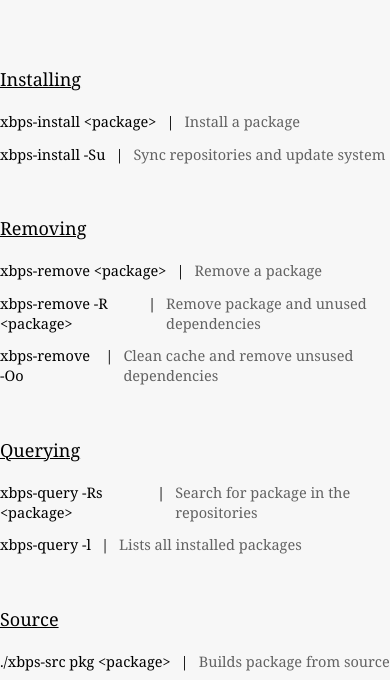
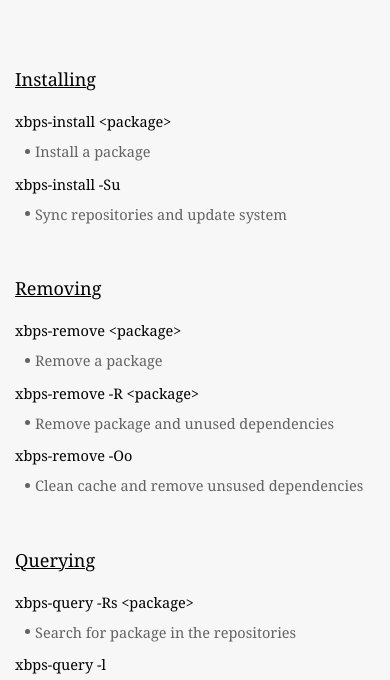
Before and after one commit to JamieBurridge/xbps-cheatsheet, a website: page index.html in a window 390 px wide. Shown: the part 120-800 px from the top of the page. Drawn offline with Linux system fonts and the light colour scheme.

Commit message:
Added mobile version

```diff
--- a/css/styles.css
+++ b/css/styles.css
@@ -48,6 +48,8 @@ header > h1 {
 
 .commands-list {
   padding-bottom: 4rem;
+  padding-left: 1.5rem;
+  padding-right: 1.5rem;
 }
 
 .commands-list > h3 {
@@ -67,3 +69,26 @@ header > h1 {
 .commands-list > .command-row > .command-desc {
   opacity: 0.6;
 }
+
+@media screen and (max-width: 700px) {
+  .commands-list > .command-row {
+    flex-direction: column;
+  }
+  .commands-list > .command-row > div {
+    display: none;
+  }
+  .commands-list > .command-row > .command-desc {
+    display: flex;
+    align-items: center;
+    gap: 0.5rem;
+    padding-left: 1rem;
+  }
+  .commands-list > .command-row > .command-desc::before {
+    content: '';
+    border-radius: 50%;
+    width: 0.5rem;
+    height: 0.5rem;
+    background-color: #000;
+    opacity: 1;
+  }
+}
```
